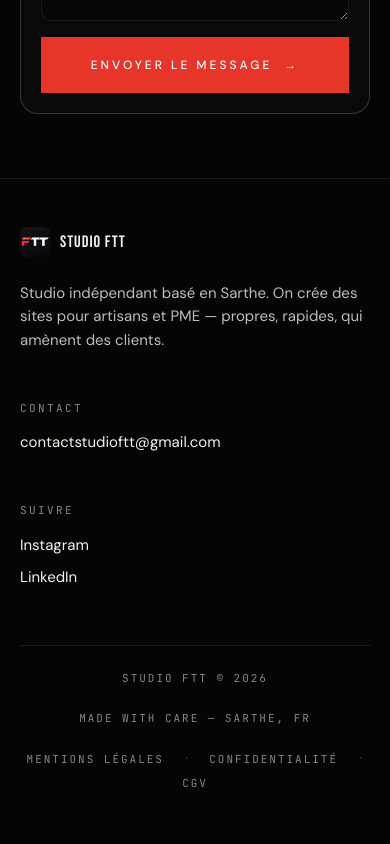
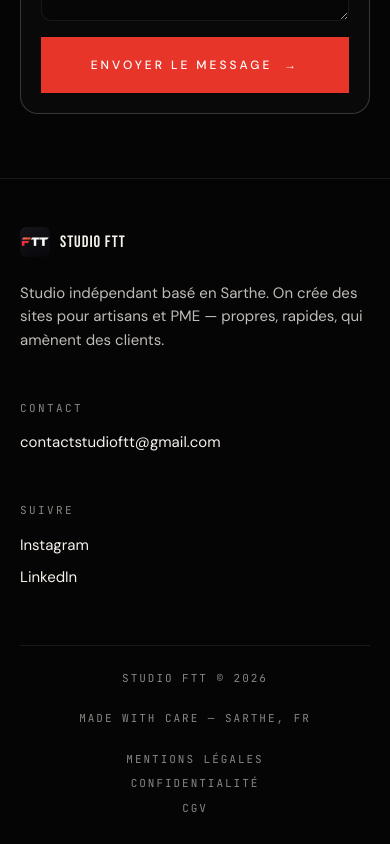
Before and after one commit to nathanfautrat-hue/studio-ftt, a Next.js app: page / in a window 390 px wide. Shown: the part 5926-6770 px from the top of the page. Before the commit the page ends 6746 px from the top, so only its background shows below. Built offline with nearby package versions, Linux system fonts and the light colour scheme; a web font is replaced by a local one.

Commit message:
fix: footer liens légaux en colonne sur mobile

```diff
--- a/components/Footer.tsx
+++ b/components/Footer.tsx
@@ -118,12 +118,16 @@ export default function Footer() {
           Studio FTT © 2026
         </span>
 
-        <div
-          className="flex flex-wrap items-center justify-center gap-x-5 gap-y-2 order-3 md:order-2"
-          style={{ rowGap: 8 }}
-        >
+        {/* Liens légaux — colonne sur mobile, ligne sur desktop */}
+        <div className="flex flex-col md:flex-row items-center justify-center order-3 md:order-2" style={{ gap: 8 }}>
+          {[
+            { href: "/mentions-legales", label: "Mentions légales" },
+            { href: "/confidentialite", label: "Confidentialité" },
+            { href: "/cgv", label: "CGV" },
+          ].map((link, i, arr) => (
+            <span key={link.href} className="flex items-center" style={{ gap: 8 }}>
               <Link
-            href="/mentions-legales"
+                href={link.href}
                 className="font-mono"
                 style={{
                   fontSize: 11,
@@ -131,61 +135,21 @@ export default function Footer() {
                   textTransform: "uppercase",
                   color: "var(--ftt-text-dim)",
                   textDecoration: "none",
-              whiteSpace: "nowrap",
                 }}
               >
-            Mentions légales
+                {link.label}
               </Link>
+              {i < arr.length - 1 && (
                 <span
                   aria-hidden
-            className="font-mono"
-            style={{
-              fontSize: 9,
-              color: "var(--ftt-text-dim)",
-              opacity: 0.5,
-            }}
+                  className="font-mono hidden md:inline"
+                  style={{ fontSize: 9, color: "var(--ftt-text-dim)", opacity: 0.5 }}
                 >
                   ·
                 </span>
-          <Link
-            href="/confidentialite"
-            className="font-mono"
-            style={{
-              fontSize: 11,
-              letterSpacing: "0.18em",
-              textTransform: "uppercase",
-              color: "var(--ftt-text-dim)",
-              textDecoration: "none",
-              whiteSpace: "nowrap",
-            }}
-          >
-            Confidentialité
-          </Link>
-          <span
-            aria-hidden
-            className="font-mono"
-            style={{
-              fontSize: 9,
-              color: "var(--ftt-text-dim)",
-              opacity: 0.5,
-            }}
-          >
-            ·
+              )}
             </span>
-          <Link
-            href="/cgv"
-            className="font-mono"
-            style={{
-              fontSize: 11,
-              letterSpacing: "0.18em",
-              textTransform: "uppercase",
-              color: "var(--ftt-text-dim)",
-              textDecoration: "none",
-              whiteSpace: "nowrap",
-            }}
-          >
-            CGV
-          </Link>
+          ))}
         </div>
 
         <span
```
Lines whose indentation alone changed are shown as unchanged.
